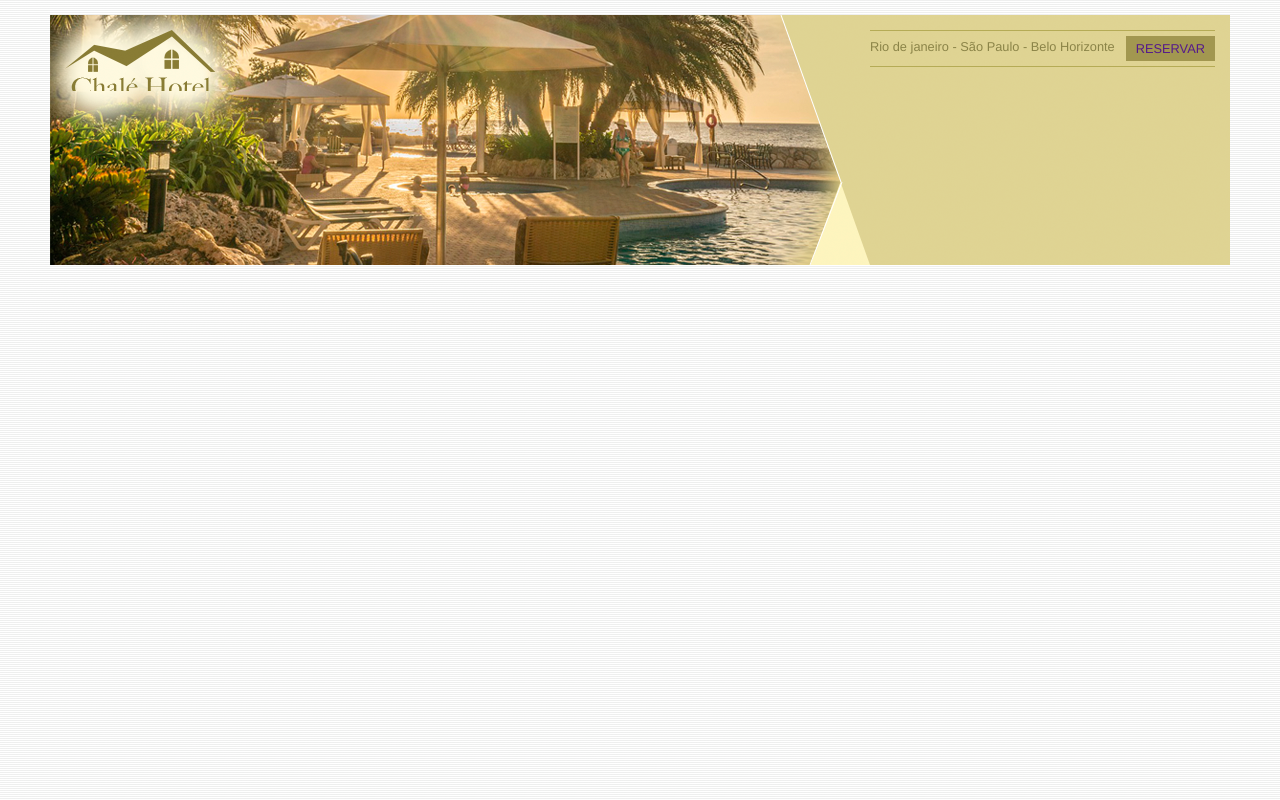
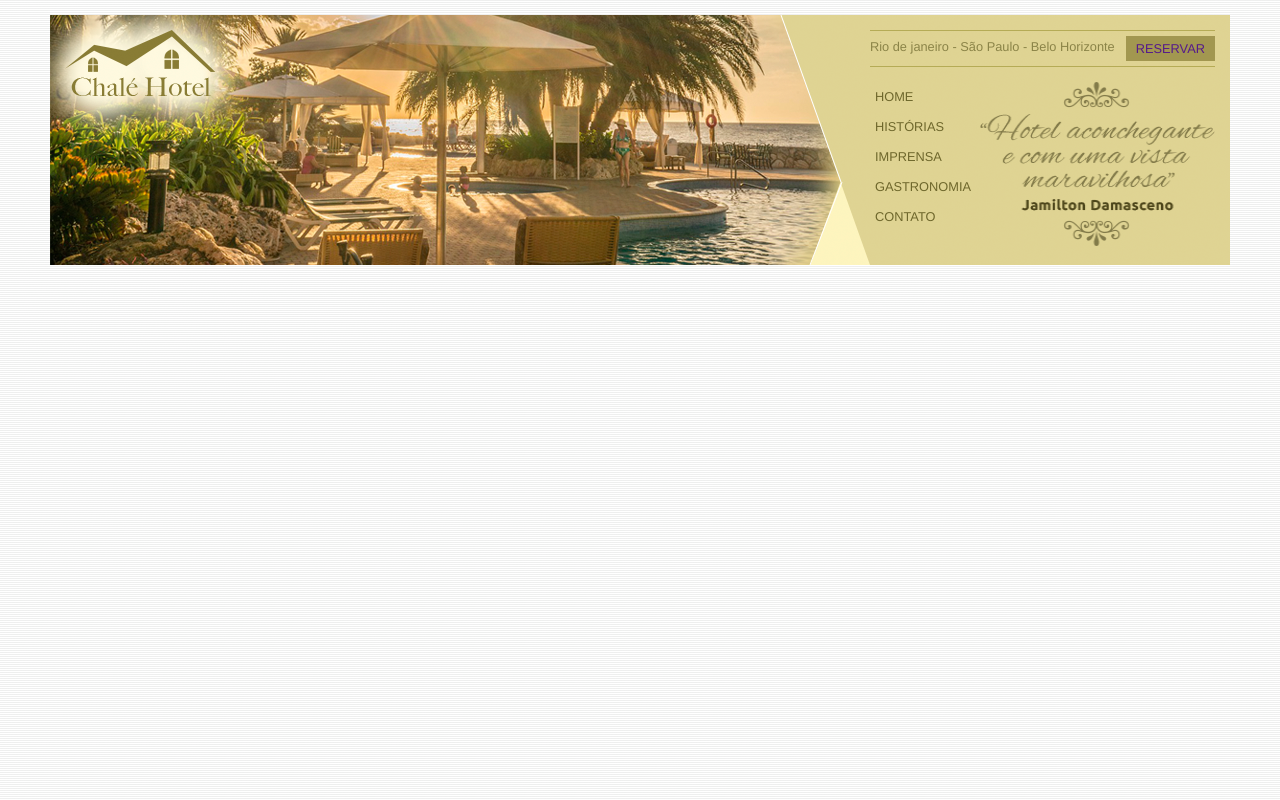
Before and after one commit to FranciscoBraga/projeto_chale_hotel, a plain HTML site: page index.html in a window 1280 px wide. Drawn offline with Linux system fonts and the light colour scheme.

Commit message:
menu topo

```diff
--- a/css/estilos.css
+++ b/css/estilos.css
@@ -10,6 +10,10 @@ body{
 
 a{
 	text-decoration: none;
+}
+
+ul{
+	list-style: none;
 }
 
 #container{
@@ -43,7 +47,7 @@ a{
 	z-index: 3;
 	background: url(../img/logo.png) no-repeat;
 	width:151px;
-	height: 61px;
+	height: 80px;
 	text-indent: -5000px;
 
 
@@ -88,3 +92,28 @@ a.reserva{
 	float: right;
 	font-size: 0.8em;
 }
+
+#menu{
+	margin-top: 15px;
+}
+
+ul#navegacao{
+	float: left;
+}
+ul#navegacao a{
+	text-transform: uppercase;
+	font-size: 0.8em;
+	padding: 5px;
+	color: #6e672c;
+	line-height: 30px;
+}
+ul#navegacao a:hover{
+	background-color: #fdf6be;
+}
+
+img.depoimento {
+	width: 235px;
+	height: 164px;
+	float: right;
+
+}
--- a/index.html
+++ b/index.html
@@ -30,7 +30,18 @@
 					 <div style="clear: both"></div>
 					</div>
 					<!--end locais-->
-
+					<!--end menu-->
+					<div id=menu>
+						<ul id="navegacao">
+							<li><a href="">Home</a></li>
+							<li><a href="">Histórias</a></li>
+							<li><a href="">Imprensa</a></li>
+							<li><a href="">Gastronomia</a></li>
+							<li><a href="">Contato</a></li>
+						</ul>
+						<img class="depoimento" src="img/depoimento.png">
+					</div>
+					<!--end menu-->
 				</div>
 				<!--end conteudo-->
 			</div>
```
